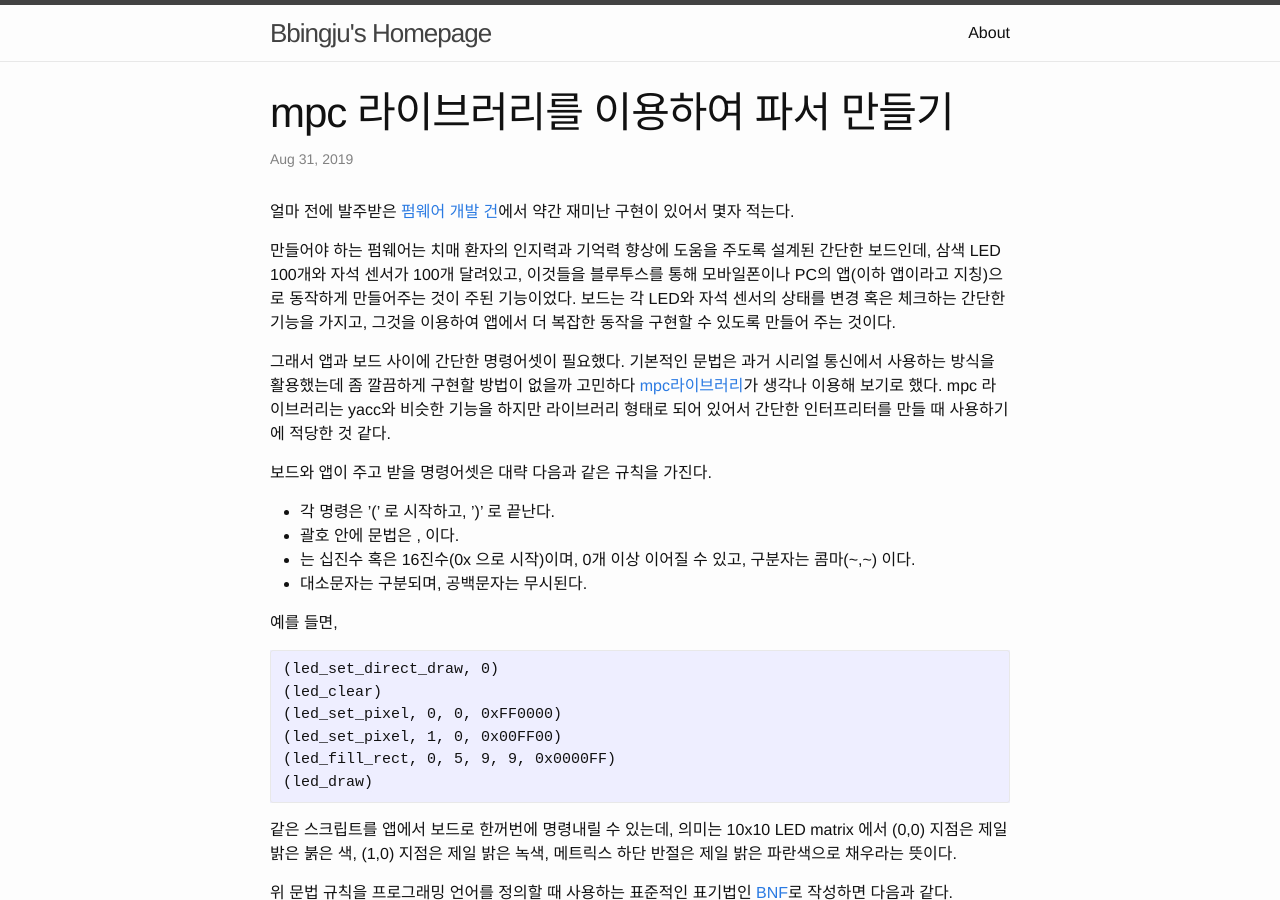
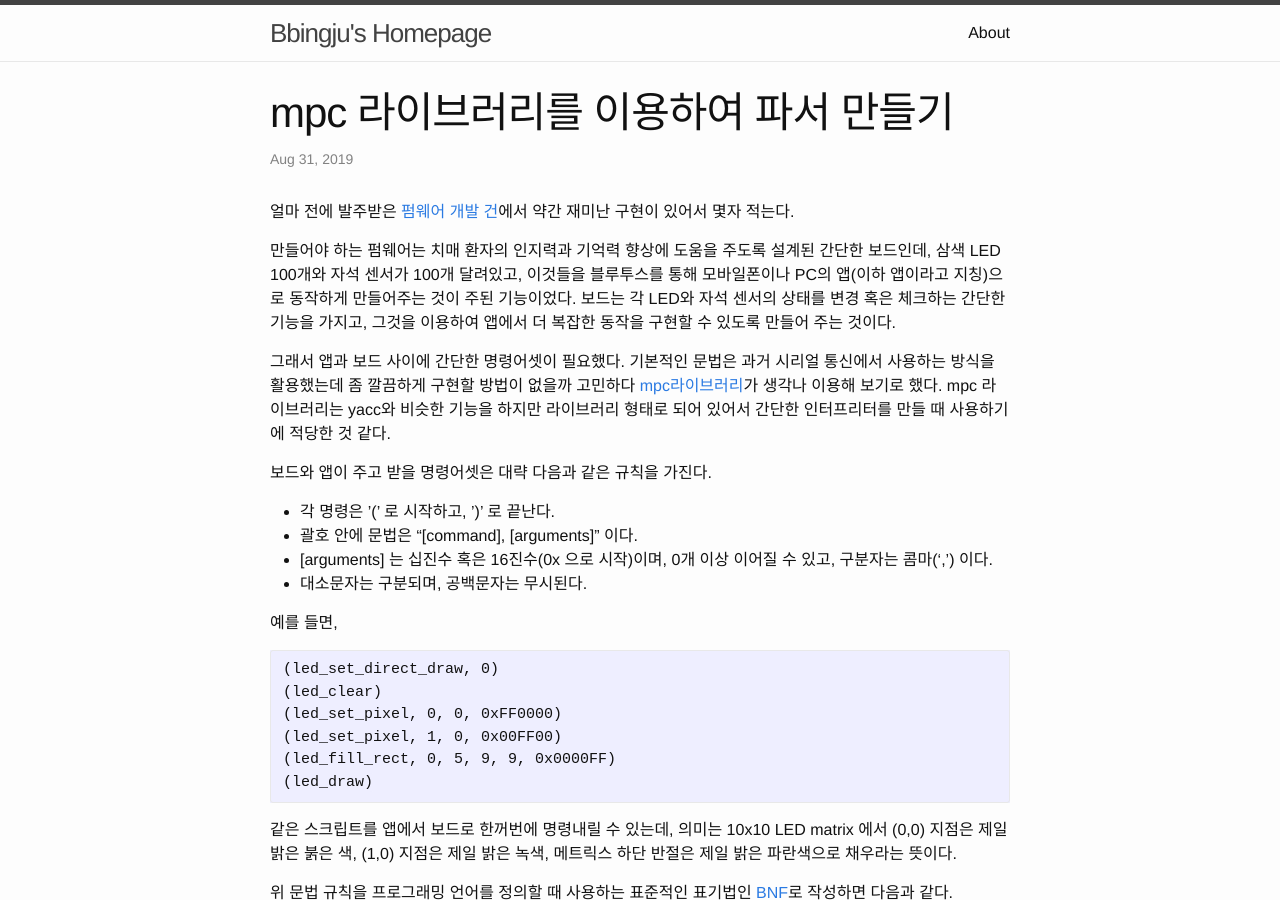
Before and after one commit to bbingju/bbingju.github.io, a Jekyll site: the page built from _posts/2019-08-31-making_parser_with_mpc_library.markdown, in a window 1280 px wide and 900 px high. Built offline with Jekyll 4.4.1, drawn with Linux system fonts in a browser that asks for light colours.

Commit message:
Fix a sentence

```diff
--- a/_posts/2019-08-31-making_parser_with_mpc_library.markdown
+++ b/_posts/2019-08-31-making_parser_with_mpc_library.markdown
@@ -24,8 +24,8 @@ categories: programming
 보드와 앱이 주고 받을 명령어셋은 대략 다음과 같은 규칙을 가진다.
 
 - 각 명령은 ’(’ 로 시작하고, ’)’ 로 끝난다.
-- 괄호 안에 문법은 <command>, <arguments> 이다.
-- <arguments> 는 십진수 혹은 16진수(0x 으로 시작)이며, 0개 이상 이어질 수 있고, 구분자는 콤마(~,~) 이다.
+- 괄호 안에 문법은 "[command], [arguments]" 이다.
+- [arguments] 는 십진수 혹은 16진수(0x 으로 시작)이며, 0개 이상 이어질 수 있고, 구분자는 콤마(',') 이다.
 - 대소문자는 구분되며, 공백문자는 무시된다.
 
 예를 들면,
```
